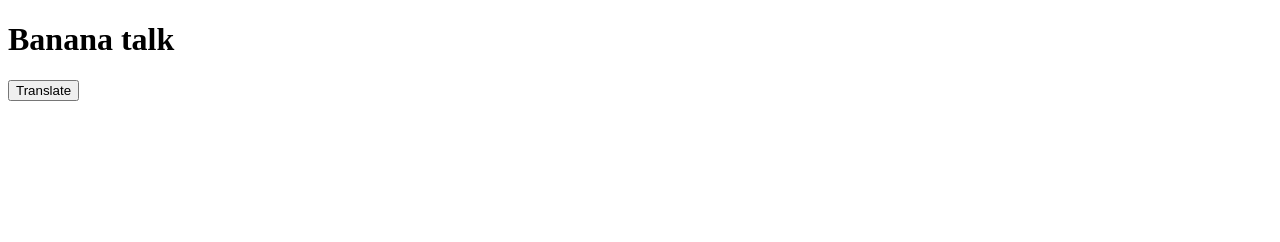
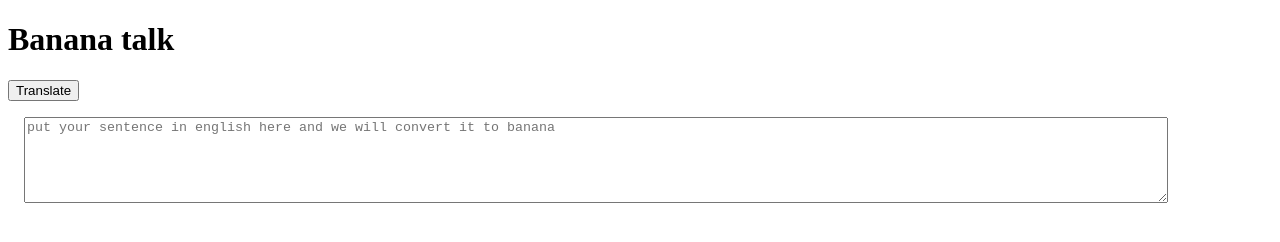
Before and after one commit to Bharatrathod-81/banana-talks, a plain HTML site: page index.html in a window 1280 px wide. Drawn offline with Linux system fonts and the light colour scheme.

Commit message:
taking input and console

```diff
--- a/app.js
+++ b/app.js
@@ -1,5 +1,9 @@
 var btnTranslate=document.querySelector("#btn-translate");
+var txtIput=document.querySelector("#txt-input");
+console.log(txtIput)
 function clickHandker(){
     console.log("clicked")
+    console.log("input",txtIput.value);
+
 }
-btnTranslate.addEventListener("click",clickHandker());
+btnTranslate.addEventListener("click",clickHandker);
--- a/index.html
+++ b/index.html
@@ -5,12 +5,19 @@
     <meta http-equiv="X-UA-Compatible" content="IE=edge">
     <meta name="viewport" content="width=device-width, initial-scale=1.0">
     <title>Banana talks</title>
+    <style>
+        textarea{
+            width: 90%;
+            display: block;
+            margin: 1rem;
+            height: 10vh;
+        }
+    </style>
 </head>
 <body>
     <h1>Banana talk</h1>
     <button id="btn-translate">Translate</button>
-
-
+    <textarea id="txt-input" placeholder="put your sentence in english here and we will convert it to banana"></textarea>
     <script src="app.js" type="text/javascript"></script>
 </body>
 </html>
```
